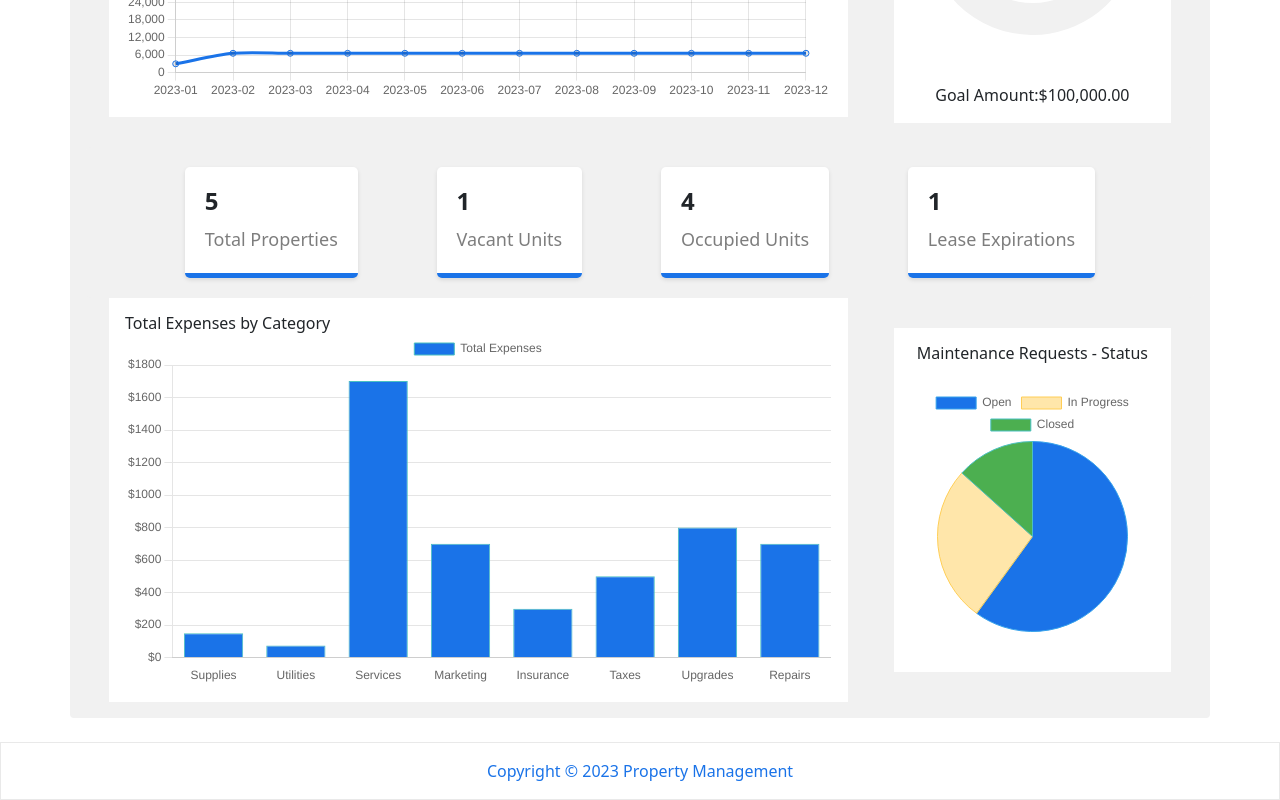
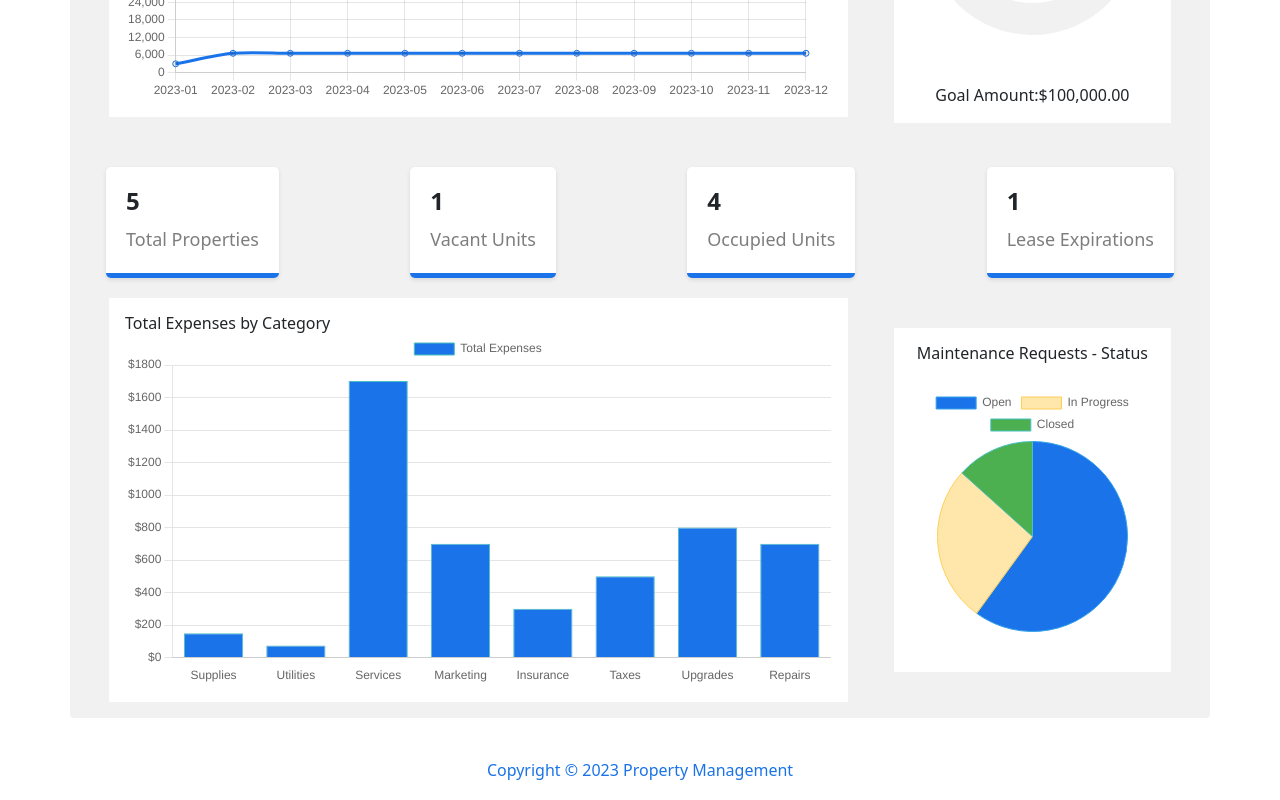
Before and after one commit to zsherman2510/PropertyManagement, a React (Vite) app: page / in a window 1280 px wide. Shown: the part 608-1408 px from the top of the page. Built offline with nearby package versions, Linux system fonts and the light colour scheme.

Commit message:
updated pages 2

```diff
--- a/src/index.css
+++ b/src/index.css
@@ -120,7 +120,8 @@ button:focus-visible {
   padding: 20px;
   border-radius: 5px;
   display: flex;
-  justify-content: space-evenly;
+  justify-content: space-between;
+  flex-flow: wrap;
 }
 
 
@@ -170,6 +171,8 @@ button:focus-visible {
   border-radius: 8px;
   padding: 20px;
   box-shadow: 0 2px 4px rgba(0, 0, 0, 0.1);
+  max-width: 1250px;
+  margin: 0 auto;
 }
 
 .table-widget h2 {
@@ -283,7 +286,6 @@ li {
   text-align: center;
   background-color: #fff;
   color: #1a73e8;
-  border: 1px solid #e9e9e9;
 }
 
 
```
